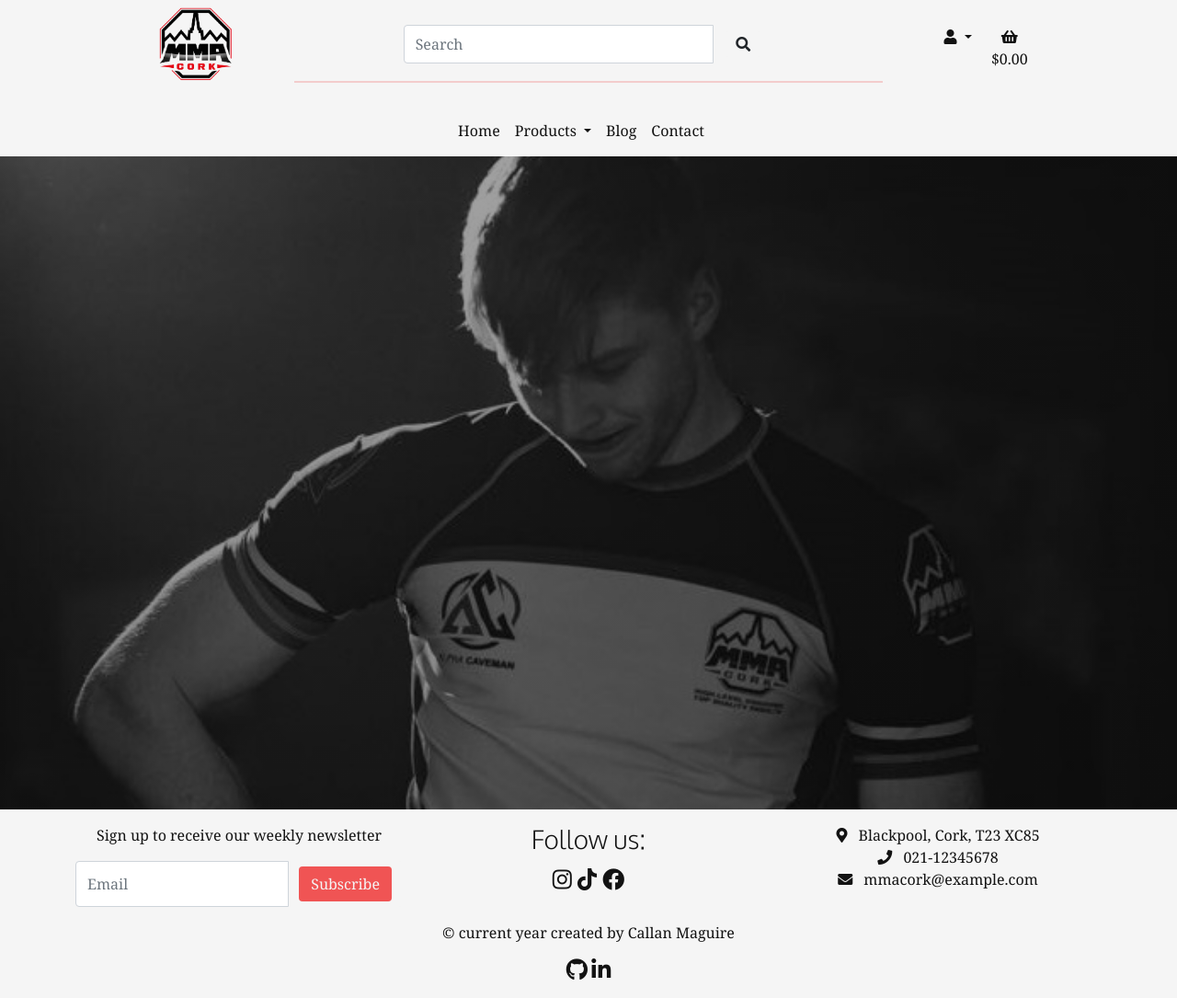
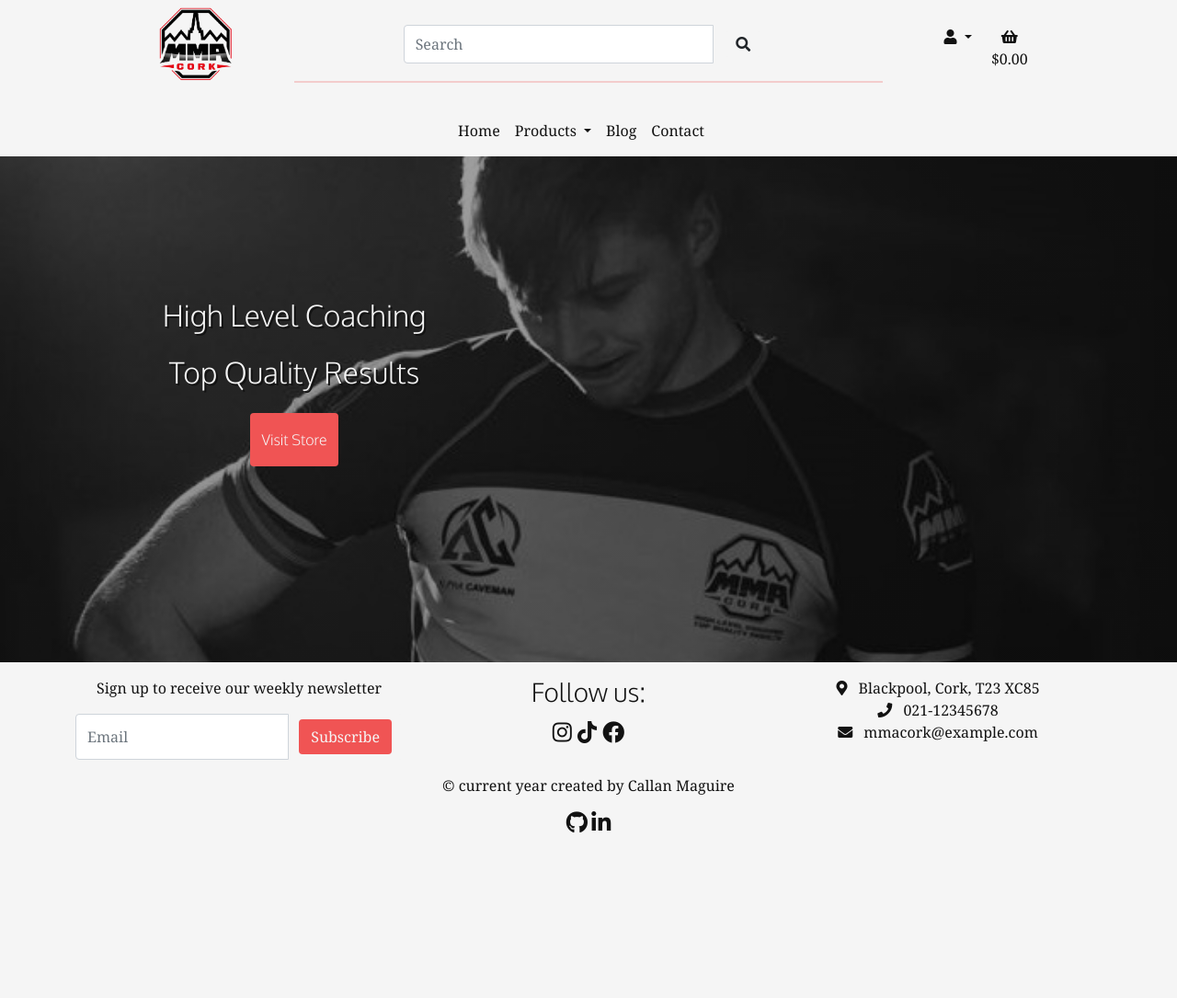
Before and after one commit to Callymags/ms4_Sample_Store, a Django app: page / in a window 1280 px wide. Shown: the whole page at 92% size. After the commit the page ends 905 px from the top, so only its background shows below. Run offline with Django 3.2, Linux system fonts and the light colour scheme.

Commit message:
feat: Add jumbotron to index page

```diff
--- a/home/templates/home/index.html
+++ b/home/templates/home/index.html
@@ -3,6 +3,18 @@
 
 {% block content %}
     <div class="container-fluid hero-image-container">
-
+        <div class="row">
+            <div class="col-md-6">
+                <div class="jumbotron text-center">
+                    <h2 class="pb-3">High Level Coaching</h2>
+                    <h2 class="pb-3">Top Quality Results</h2>
+                    <h3>
+                        <a href="" class="button-style btn btn-md py-3">
+                            Visit Store
+                        </a>
+                    </h3>
+                </div>
+            </div>
+        </div>
     </div>
 {% endblock %}
--- a/static/css/base.css
+++ b/static/css/base.css
@@ -62,6 +62,12 @@ footer {
 .button-style {
     background-color: #F05454;
     color: #F5F5F5;
+    text-shadow: none;
+}
+
+.button-style:focus {
+    outline: 0;
+    box-shadow: 0 0 0 0.25rem #dd6c77;
 }
 
 .social-link {
@@ -96,7 +102,14 @@ footer {
     background-size: cover;
     overflow-x: hidden;
     overflow-y: hidden;
-    height: 100vh;
+    height: 90vh;
+}
 
-    margin-top: 5rem;
+.jumbotron {
+    color: #F5F5F5;
+    margin-top: 50%;
+    border-radius: 6px;
+    padding-top: 1rem;
+    padding-bottom: 1rem;
+    text-shadow: 2px 2px #121212;
 }
```
